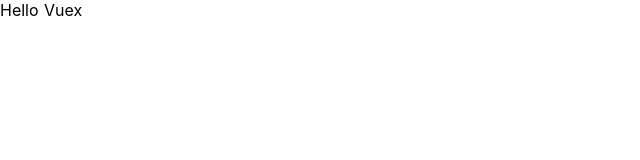
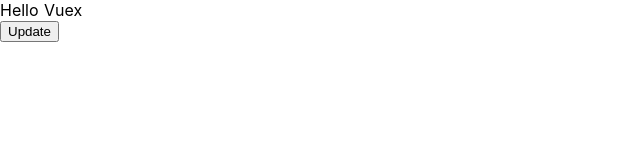
Before and after one commit to FujieMasaki/nuxt-vuex, a Nuxt app: page / in a window 1280 px wide. Shown: the top 160 px of the page, without its empty margins (0-640 px from the left). Built offline with nearby package versions, Linux system fonts and the light colour scheme.

Commit message:
mutationsの呼び出し

```diff
--- a/pages/index.vue
+++ b/pages/index.vue
@@ -2,6 +2,8 @@
   <section class="container">
     <div>
       <p>{{ $store.state.message }}</p>
+      <button v-on:click="$store.commit('updateMessage')">Update</button>
+      <!-- mutationsの機能をstore側から呼び出すには、$store.commitを使用しないといけない -->
     </div>
   </section>
 </template>
--- a/store/index.js
+++ b/store/index.js
@@ -6,6 +6,11 @@
       return{
         message:'Hello Vuex'
       }
+    },
+    mutations:{
+      updateMessage: function(state) {
+        state.message = 'Updated!'
+      }
     }
   })
 }
```
